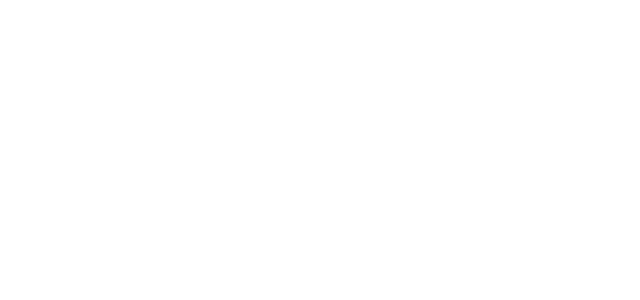
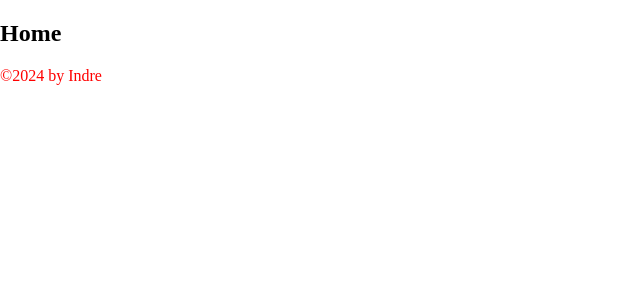
Before and after one commit to indrephone/kisa1, a React (Create React App) app: page / in a window 1280 px wide. Shown: the top 300 px of the page, without its empty margins (0-640 px from the left). Built offline with nearby package versions, Linux system fonts and the light colour scheme.

Commit message:
sudeti visi routai ir pradiniai failai

```diff
--- a/src/App.tsx
+++ b/src/App.tsx
@@ -1,6 +1,21 @@
+import { Routes, Route } from 'react-router-dom';
+import MainOutlet from './components/outlets/MainOutlet';
+import Home from './components/pages/Home';
+import About from './components/pages/About';
+import Login from './components/pages/Login';
+import Register from './components/pages/Register';
+
 const App = () => {
   return (
     <>
+     <Routes>
+       <Route path="login" element={<Login />} />
+        <Route path="register" element={<Register />} />
+       <Route element={<MainOutlet />}>
+         <Route index element={<Home />} />
+         <Route path="about" element={<About />} />
+       </Route>
+     </Routes>
     </>
   );
 }
--- /dev/null
+++ b/src/components/UI/organisms/Footer.tsx
@@ -0,0 +1,9 @@
+const Footer = () => {
+    return (
+        <footer style={{height:"100px", color:"red"}}>
+            <span>&copy;2024 by Indre</span>
+        </footer>
+     );
+}
+
+export default Footer;
--- /dev/null
+++ b/src/components/outlets/MainOutlet.tsx
@@ -0,0 +1,16 @@
+import { Outlet } from 'react-router-dom';
+import Footer from '../UI/organisms/Footer';
+
+const MainOutlet = () => {
+    return (
+        <>
+         <header></header>
+         <main>
+              <Outlet />
+         </main>
+         <Footer />
+       </>
+     );
+}
+
+export default MainOutlet;
--- /dev/null
+++ b/src/components/pages/About.tsx
@@ -0,0 +1,9 @@
+const About = () => {
+    return (
+        <div>
+            <h2>About</h2>
+        </div>
+     );
+}
+
+export default About;
--- /dev/null
+++ b/src/components/pages/Home.tsx
@@ -0,0 +1,9 @@
+const Home = () => {
+    return (
+        <div>
+            <h2>Home</h2>
+        </div>
+     );
+}
+
+export default Home;
--- /dev/null
+++ b/src/components/pages/Login.tsx
@@ -0,0 +1,13 @@
+import { Link } from "react-router-dom";
+
+const Login = () => {
+    return (
+        <section>
+            <h2>register</h2>
+            <form ></form>
+            <p>Go <Link to="/register"></Link></p>
+        </section>
+     );
+}
+
+export default Login;
--- /dev/null
+++ b/src/components/pages/Register.tsx
@@ -0,0 +1,13 @@
+import { Link } from "react-router-dom";
+
+const Register = () => {
+    return (
+        <section>
+            <h2>register</h2>
+            <form ></form>
+            <p>Go <Link to="/login"></Link></p>
+        </section>
+     );
+}
+
+export default Register;
--- a/src/index.tsx
+++ b/src/index.tsx
@@ -1,10 +1,13 @@
 import ReactDOM from 'react-dom/client';
 import './index.css';
 import App from './App';
+import { BrowserRouter } from 'react-router-dom';
 
 const root = ReactDOM.createRoot(
   document.getElementById('root') as HTMLDivElement
 );
 root.render(
-  <App />
+  <BrowserRouter>
+      <App />
+  </BrowserRouter>
 );
```
